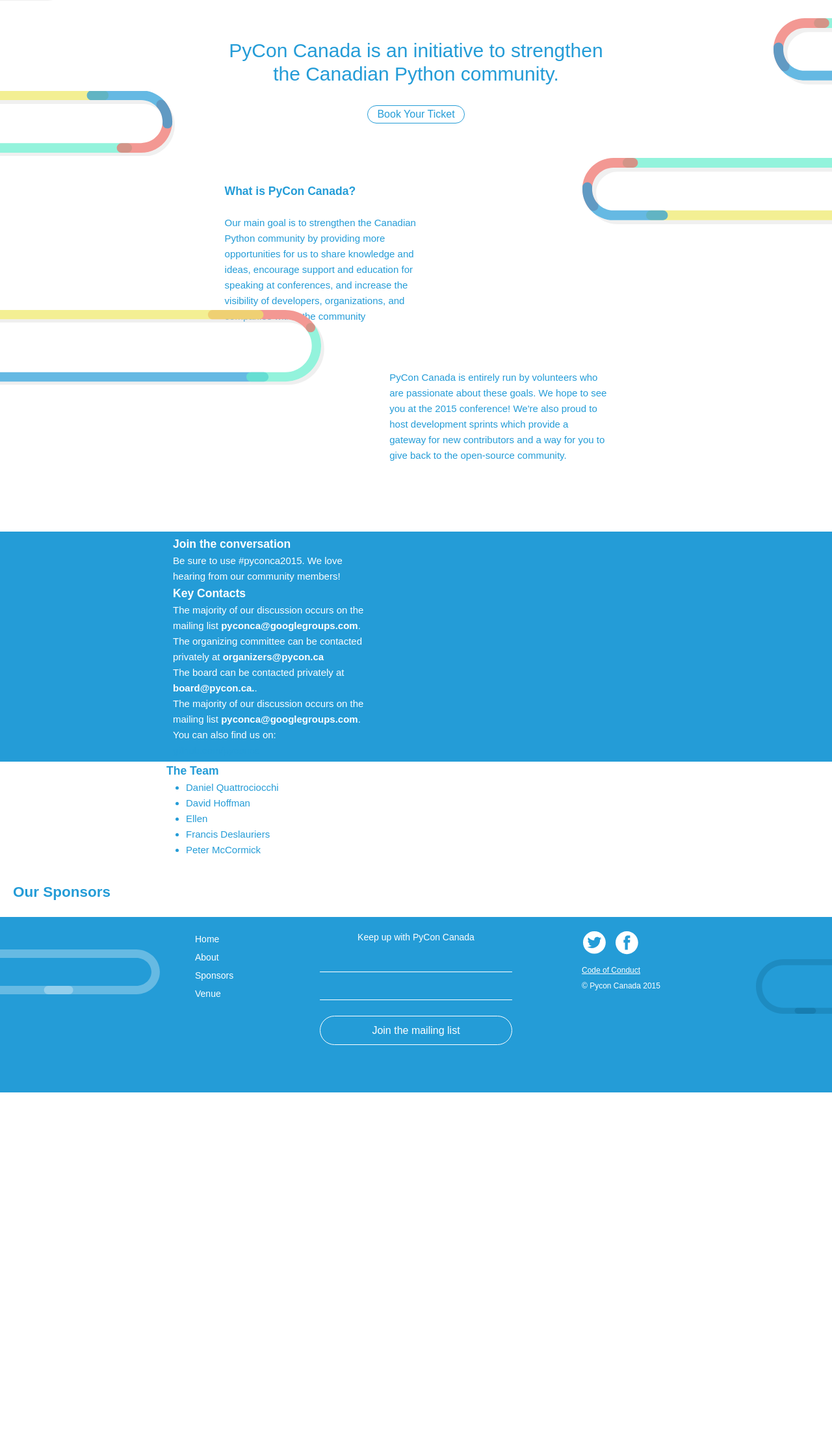
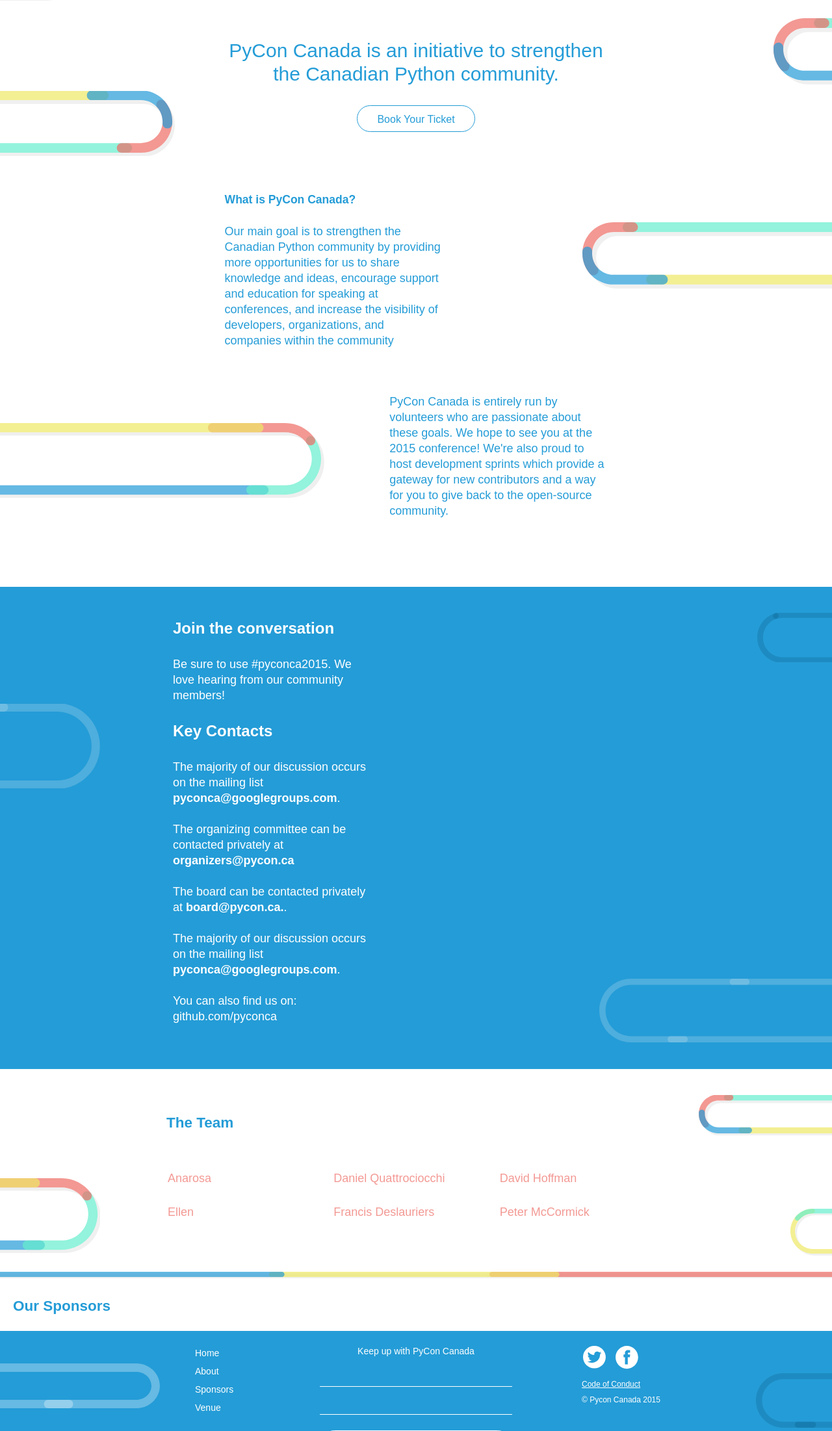
Before and after one commit to pyconca/pycon-2015, a Django app: page /en/about/ in a window 1280 px wide. Shown: the part 132-2334 px from the top of the page at 65% size. Before the commit the page ends 1813 px from the top, so only its background shows below. Run offline with Django 3.2, Linux system fonts and the light colour scheme; data that the repository does not hold is empty; style sheets or scripts are compiled from the project's sources; some libraries are stand-ins or nearby versions.

Commit message:
Below the fold styling for about page.

```diff
--- a/static/css/apps/about.less
+++ b/static/css/apps/about.less
@@ -1,4 +1,9 @@
 .about {
+
+    p {
+        line-height: 24px;
+        font-size: 18px;
+    }
 
     #about-shape1 {
         position: absolute;
@@ -40,21 +45,23 @@
             display: block;
             margin: auto;
             margin-top: 30px;
+            padding: 8px 30px 5px 30px;
         }
     }
 
     #about-shape3 {
         position: absolute;
         right: 0;
-        top: -35px;
+        top: 10%;
         background: transparent url("/static/images/SnakeShape-11.svg") right center no-repeat;
         background-position: left center;
         width: 30%;
         height: 108px;
     }
+
     #about-shape4 {
         position: absolute;
-        top: 200px;
+        top: 70%;
         left: 0;
         background: transparent url("/static/images/SnakeShape-12.svg") right center no-repeat;
         background-position: right center;
@@ -83,26 +90,119 @@
         }
 
     }
+
     .about-section2:after {
         content: "";
         display: table;
         clear: both;
     }
+
+    #about-shape5 {
+        position: absolute;
+        right: 0;
+        top: 40px;
+        background: transparent url("/static/images/SnakeShape-13.svg") right center no-repeat;
+        background-position: left center;
+        width: 9%;
+        height: 76px;
+    }
+
+    #about-shape6 {
+        position: absolute;
+        top: 180px;
+        left: 0;
+        background: transparent url("/static/images/SnakeShape-14.svg") right center no-repeat;
+        background-position: right center;
+        width: 12%;
+        height: 130px;
+    }
+
+    #about-shape7 {
+        position: absolute;
+        right: 0;
+        bottom: 40px;
+        background: transparent url("/static/images/SnakeShape-15.svg") right center no-repeat;
+        background-position: left center;
+        width: 28%;
+        height: 100px;
+    }
+
     .about-section3 {
+        padding: 40px 20% 40px 20%;
         position: relative;
-        padding: 0 20% 0 20%;
-        h3 {
+        background-color: @color-accent2;
+        color: @color-accent1;
+
+        h3, a, p {
             color: @color-accent1;
         }
-        background-color: @color-accent2;
-        color: @color-accent1;
+
+        h3, p {
+            margin-bottom: 24px;
+        }
+
+        h3 {
+            font-size: 24px;
+        }
+
     }
+
+    #about-shape8 {
+        position: absolute;
+        right: 0;
+        top: 40px;
+        background: transparent url("/static/images/SnakeShape-16.svg") right center no-repeat;
+        background-position: left center;
+        width: 16%;
+        height: 62px;
+    }
+
+    #about-shape9 {
+        position: absolute;
+        top: 160px;
+        left: 0;
+        background: transparent url("/static/images/SnakeShape-17.svg") right center no-repeat;
+        background-position: right center;
+        width: 12%;
+        height: 130px;
+    }
+
+    #about-shape10 {
+        position: absolute;
+        right: 0;
+        top: 70%;
+        background: transparent url("/static/images/SnakeShape-18.svg") right center no-repeat;
+        background-position: left center;
+        width: 5%;
+        height: 72px;
+    }
+
     .about-section4 {
         position: relative;
-        padding: 0 20% 0 20%;
-        h3 {
+        padding: 65px 20% 60px 20%;
+        h2 {
             color: @color-accent2;
+            margin-bottom: 40px;
         }
         color: @color-accent2;
+
+        table {
+            width: 100%;
+        }
+        td {
+            font-size: 18px;
+            width: 33%;
+            height: 50px;
+            color: @color-accent3;
+        }
+
     }
+
+    #about-shape11 {
+        background: transparent url("/static/images/SnakeShape-19.svg") right center no-repeat;
+        background-position: center center;
+        width: 100%;
+        height: 20px;
+    }
+
 }
--- a/templates/about/about.html
+++ b/templates/about/about.html
@@ -42,6 +42,9 @@
             </div>
         </div>
         <div class="about-section3">
+            <div id='about-shape5'></div>
+            <div id='about-shape6'></div>
+            <div id='about-shape7'></div>
             <div class="col-5">
                 <h3>{% trans 'Join the conversation' %}</h3>
 
@@ -57,9 +60,7 @@
 
                 <p>{% trans 'The majority of our discussion occurs on the mailing list <b>pyconca@googlegroups.com</b>.' %}</p>
 
-                <p>{% trans 'You can also find us on:' %}</p>
-
-                <p><a href="github.com/pyconca">github.com/pyconca</a></p>
+                <p>{% trans 'You can also find us on:' %}<br><a href="github.com/pyconca">github.com/pyconca</a></p>
             </div>
 
             <div class="col-5 twitter-feed">
@@ -67,20 +68,25 @@
             </div>
         </div>
         <div class="about-section4">
-            <h3>{% trans 'The Team' %}</h3>
-            <ul>
-                <li>Daniel Quattrociocchi</li>
-                <li>David Hoffman</li>
-                <li>Ellen</li>
-                <li>Francis Deslauriers</li>
-                <li>Peter McCormick</li>
-            </ul>
+            <div id='about-shape8'></div>
+            <div id='about-shape9'></div>
+            <div id='about-shape10'></div>
+            <h2>{% trans 'The Team' %}</h2>
+            <table>
+                <tr>
+                    <td>Anarosa</td>
+                    <td>Daniel Quattrociocchi</td>
+                    <td>David Hoffman</td>
+                </tr>
+                <tr>
+                    <td>Ellen</td>
+                    <td>Francis Deslauriers</td>
+                    <td>Peter McCormick</td>
+                </tr>
+            </table>
         </div>
-
         <div class="about-section5">
-            <h3>{% trans '' %}</h3>
-
-            <p>{% trans '' %}</p>
+            <div id='about-shape11'></div>
             {% include 'include/sponsors.html' %}
         </div>
     </div>
```
